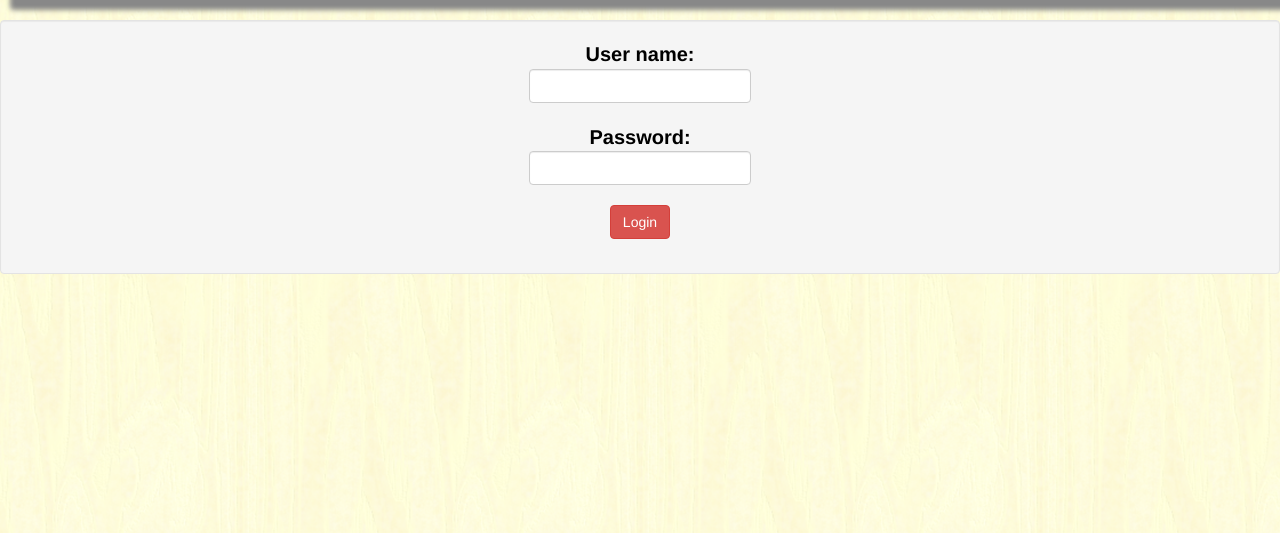
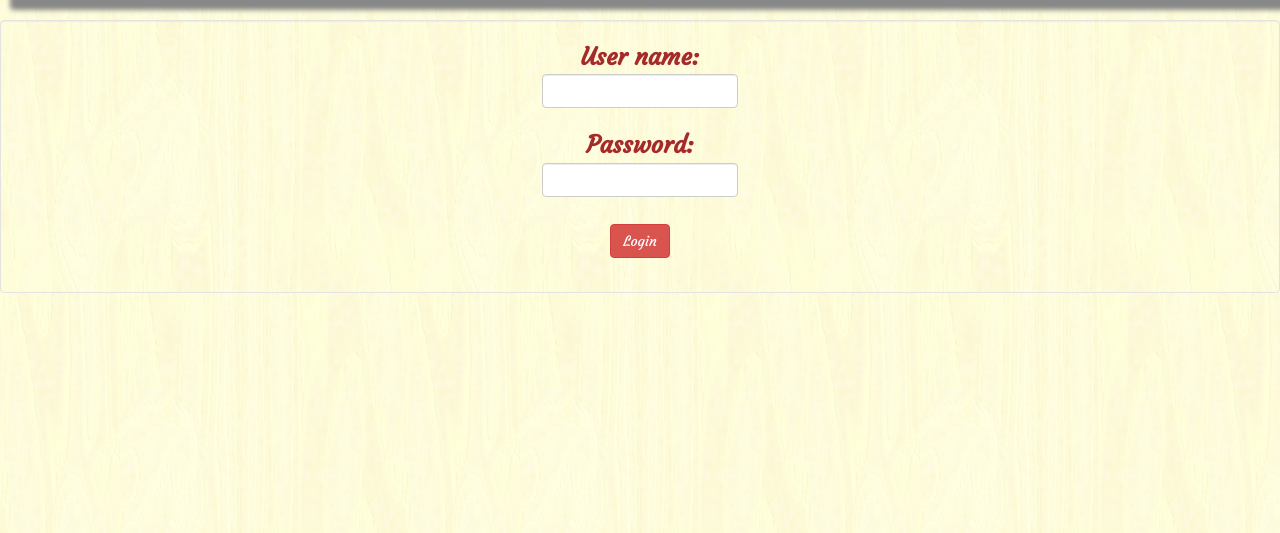
Before and after one commit to Swathiiyers/HB-HikeProject, a Flask app: page /choose-login in a window 1280 px wide. Shown: the part 62-595 px from the top of the page. Run offline with Flask 2, Linux system fonts and the light colour scheme; some libraries are stand-ins or nearby versions; some web fonts are replaced.

Commit message:
Changed css to registration and login page

```diff
--- a/static/map_styles.css
+++ b/static/map_styles.css
@@ -29,9 +29,14 @@ body,html{
 
 .well {
     text-align:center;
-    background-color: default;
 }
 
+.well.spaced{
+    background: url(light-veneer.png);
+    color: brown;
+    font-size: 24px;
+    font-family: 'Courgette', cursive;
+}
 /* Background color for the body tag of every page*/
 body {
 font-family: "Helvetica Neue", Helvetica, Arial, sans-serif;
```
